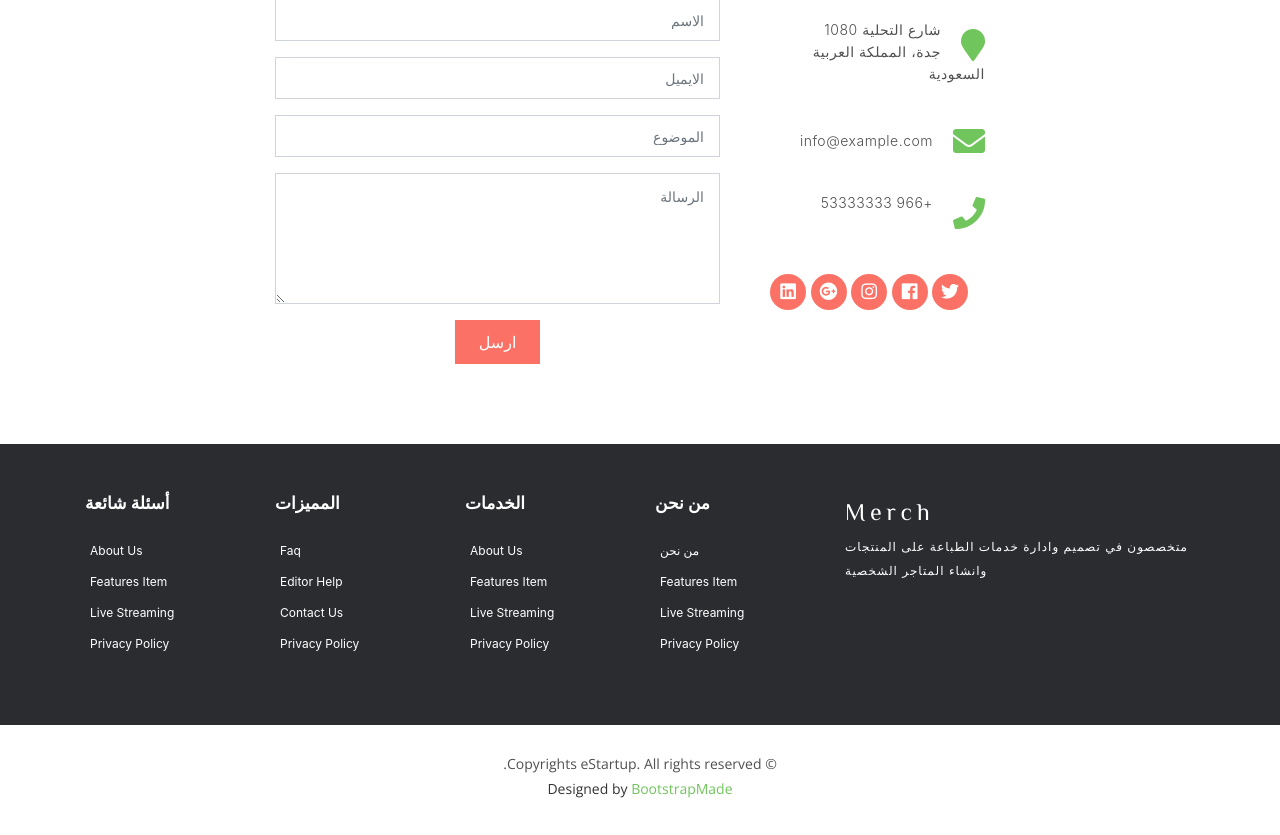
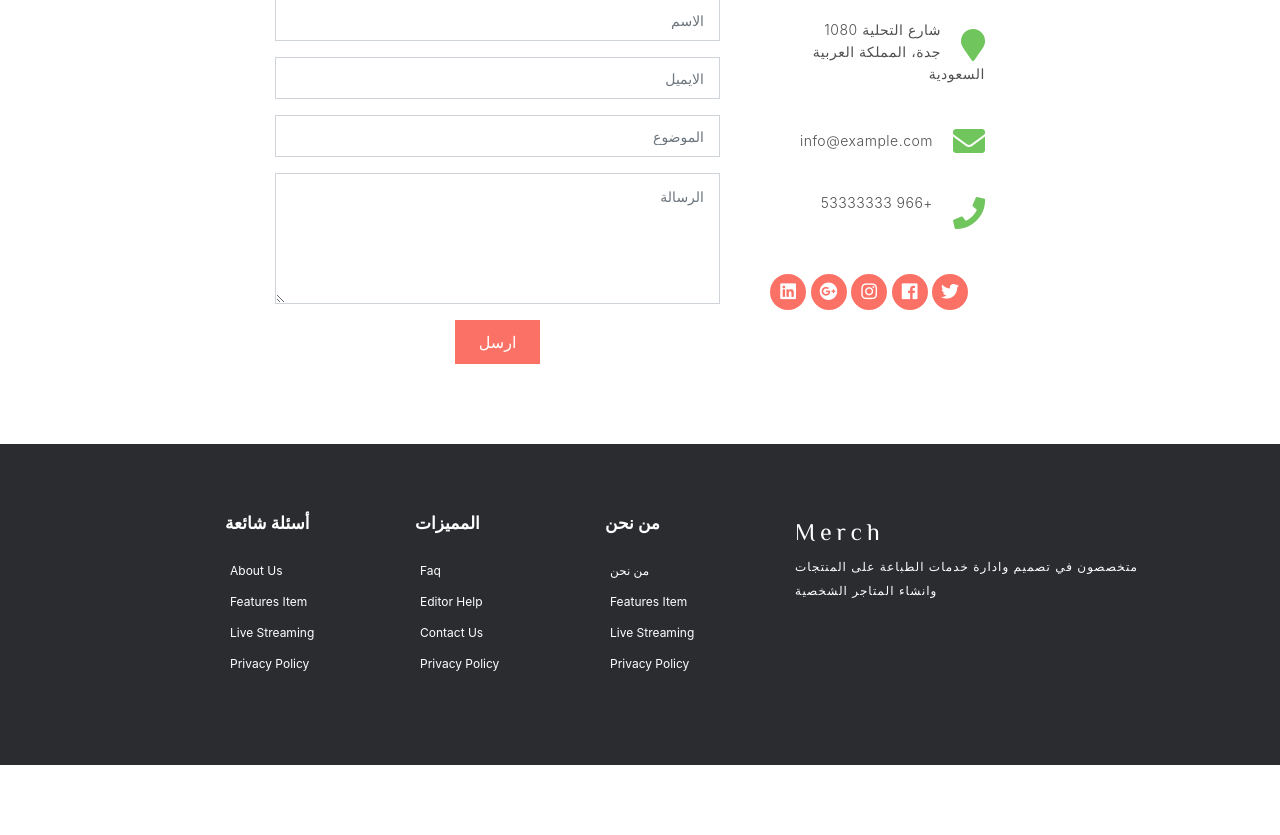
Before and after one commit to kha09/template_merch_gohsty, a Django app: page / in a window 1280 px wide. Shown: the part 3706-4541 px from the top of the page. Before the commit the page ends 4504 px from the top, so only its background shows below. Run offline with Django 3.2, Linux system fonts and the light colour scheme; some libraries are stand-ins or nearby versions.

Commit message:
fix footer margin and padding

```diff
--- a/stuff/static/css/style.css
+++ b/stuff/static/css/style.css
@@ -1514,7 +1514,10 @@ body.mobile-nav-active #mobile-nav-toggle i {
 --------------------------------------------------------------*/
 .footer {
     background: #2a2c30;
-    padding-top: 50px;
+    padding-top: 70px;
+    padding-right: 100px;
+    padding-bottom: 70px;
+    margin-bottom: 70px;
 }
 
 .footer .footer-logo .navbar-brand {
--- a/templates/home.html
+++ b/templates/home.html
@@ -798,20 +798,20 @@
                 </div>
             </div>
 
-            <div class="col-sm-6 col-md-3 col-lg-2">
-                <div class="list-menu">
-
-                    <h4>الخدمات</h4>
-
-                    <ul class="list-unstyled">
-                        <li><a href="#">About us</a></li>
-                        <li><a href="#">Features item</a></li>
-                        <li><a href="#">Live streaming</a></li>
-                        <li><a href="#">Privacy Policy</a></li>
-                    </ul>
-
-                </div>
-            </div>
+{#            <div class="col-sm-6 col-md-3 col-lg-2">#}
+{#                <div class="list-menu">#}
+{##}
+{#                    <h4>الخدمات</h4>#}
+{##}
+{#                    <ul class="list-unstyled">#}
+{#                        <li><a href="#">About us</a></li>#}
+{#                        <li><a href="#">Features item</a></li>#}
+{#                        <li><a href="#">Live streaming</a></li>#}
+{#                        <li><a href="#">Privacy Policy</a></li>#}
+{#                    </ul>#}
+{##}
+{#                </div>#}
+{#            </div>#}
 
             <div class="col-sm-6 col-md-3 col-lg-2">
                 <div class="list-menu">
@@ -846,20 +846,20 @@
         </div>
     </div>
 
-    <div class="copyrights">
-        <div class="container">
-            <p>&copy; Copyrights eStartup. All rights reserved.</p>
-            <div class="credits">
-                <!--
-                All the links in the footer should remain intact.
-                You can delete the links only if you purchased the pro version.
-                Licensing information: https://bootstrapmade.com/license/
-                Purchase the pro version with working PHP/AJAX contact form: https://bootstrapmade.com/buy/?theme=eStartup
-              -->
-                Designed by <a href="https://bootstrapmade.com/">BootstrapMade</a>
-            </div>
-        </div>
-    </div>
+{#    <div class="copyrights">#}
+{#        <div class="container">#}
+{#            <p>&copy; Copyrights eStartup. All rights reserved.</p>#}
+{#            <div class="credits">#}
+{#                <!--#}
+{#                All the links in the footer should remain intact.#}
+{#                You can delete the links only if you purchased the pro version.#}
+{#                Licensing information: https://bootstrapmade.com/license/#}
+{#                Purchase the pro version with working PHP/AJAX contact form: https://bootstrapmade.com/buy/?theme=eStartup#}
+{#              -->#}
+{#                Designed by <a href="https://bootstrapmade.com/">BootstrapMade</a>#}
+{#            </div>#}
+{#        </div>#}
+{#    </div>#}
 
 </footer><!-- End  Footer -->
 
```
